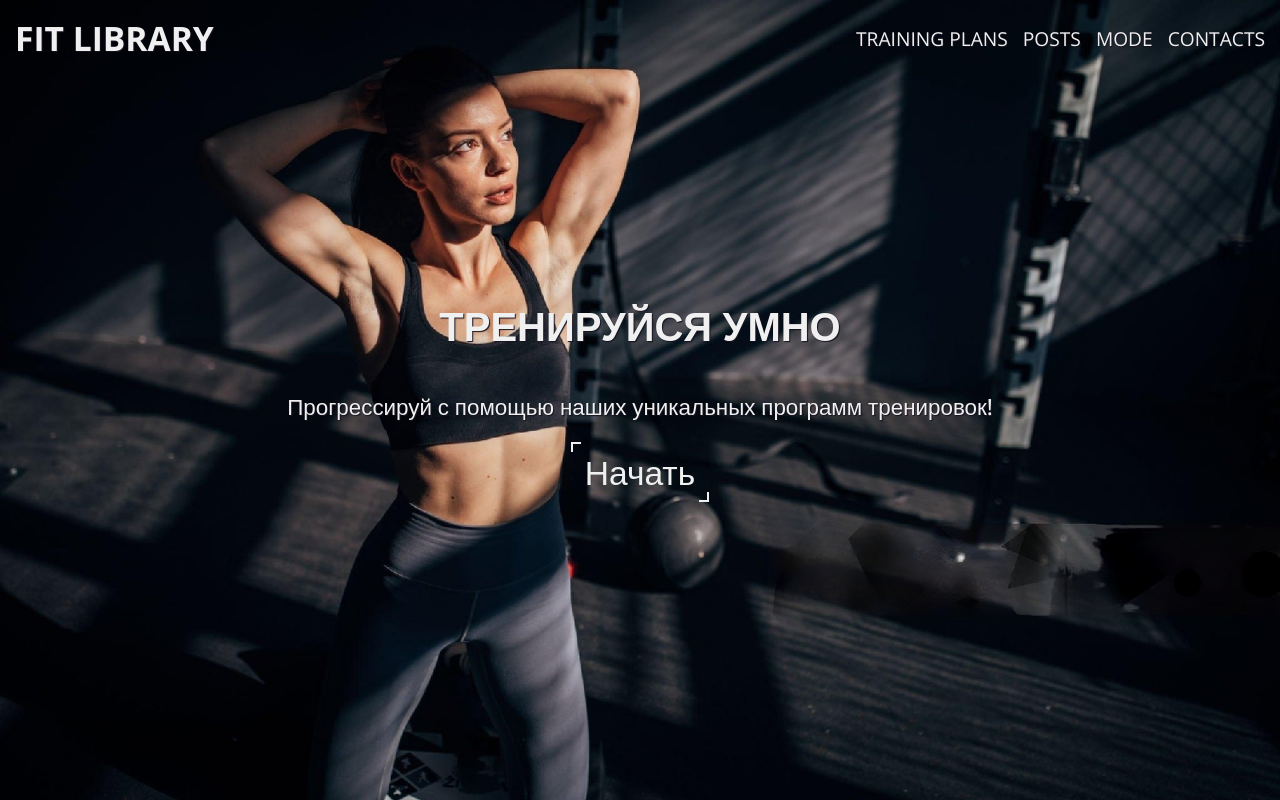
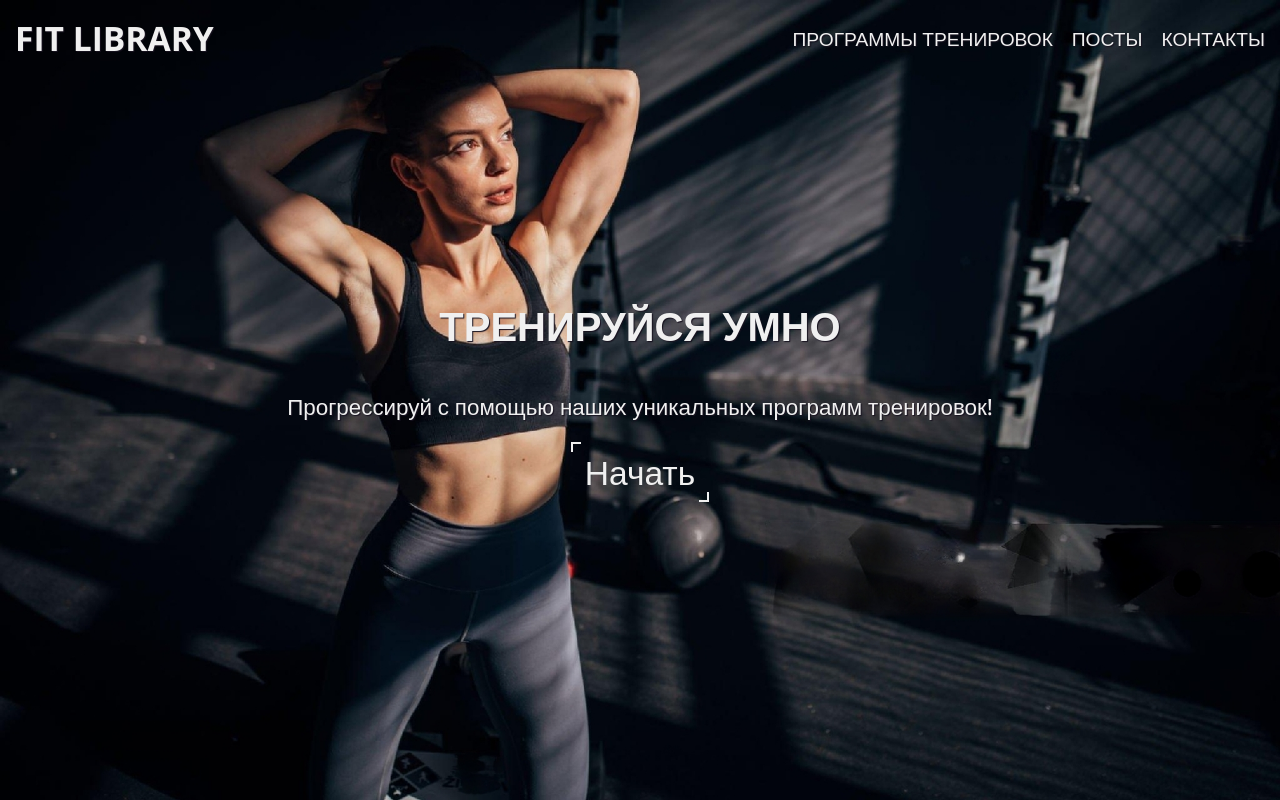
Before and after one commit to Yudchits/FitLibraryUI, an Angular app: page / in a window 1280 px wide. Built offline with nearby package versions, Linux system fonts and the light colour scheme.

Commit message:
updated 'navbar' component

```diff
--- a/src/app/navbar/navbar.component.css
+++ b/src/app/navbar/navbar.component.css
@@ -91,6 +91,7 @@
 .navbar-collapst-list__brand {
     font-size: 2.1em;
     font-weight: 700;
+    text-align: center;
 }
 
 .navbar-collapse-list__modules {
@@ -147,6 +148,7 @@
 
     .navbar-collapse-list__modules {
         flex-direction: row;
+        gap: 19px;
     }
 
     .navbar-collapse-list__socials {
--- a/src/app/navbar/navbar.component.html
+++ b/src/app/navbar/navbar.component.html
@@ -23,17 +23,14 @@
                       routerLink="training-plan"
                       class="navbar-collapse-link"
                     >
-                      Training plans
+                      Программы Тренировок
                     </a>
                   </li>
                   <li class="navbar-collapse-list__module">
-                    <a href="#" class="navbar-collapse-link">Posts</a>
+                    <a href="#" class="navbar-collapse-link">Посты</a>
                   </li>
                   <li class="navbar-collapse-list__module">
-                    <a href="#" class="navbar-collapse-link">Mode</a>
-                  </li>
-                  <li class="navbar-collapse-list__module">
-                    <a href="#" class="navbar-collapse-link">Contacts</a>
+                    <a href="#" class="navbar-collapse-link">Контакты</a>
                   </li>
                 </ul>
                 <ul class="navbar-collapse-list__socials">
```
